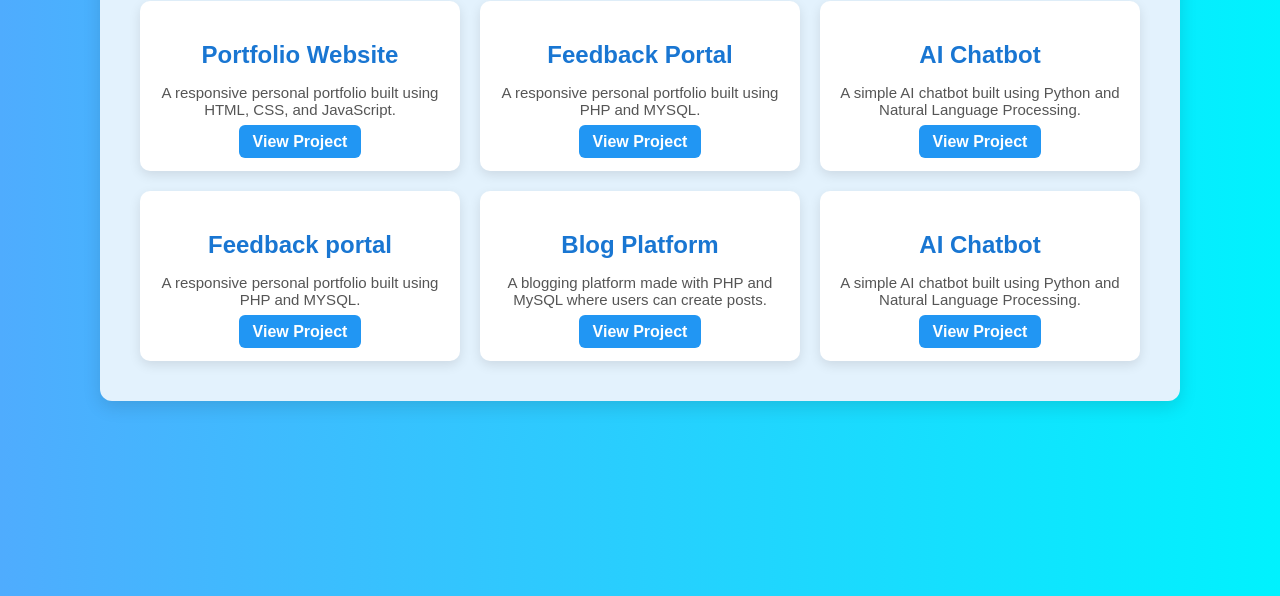
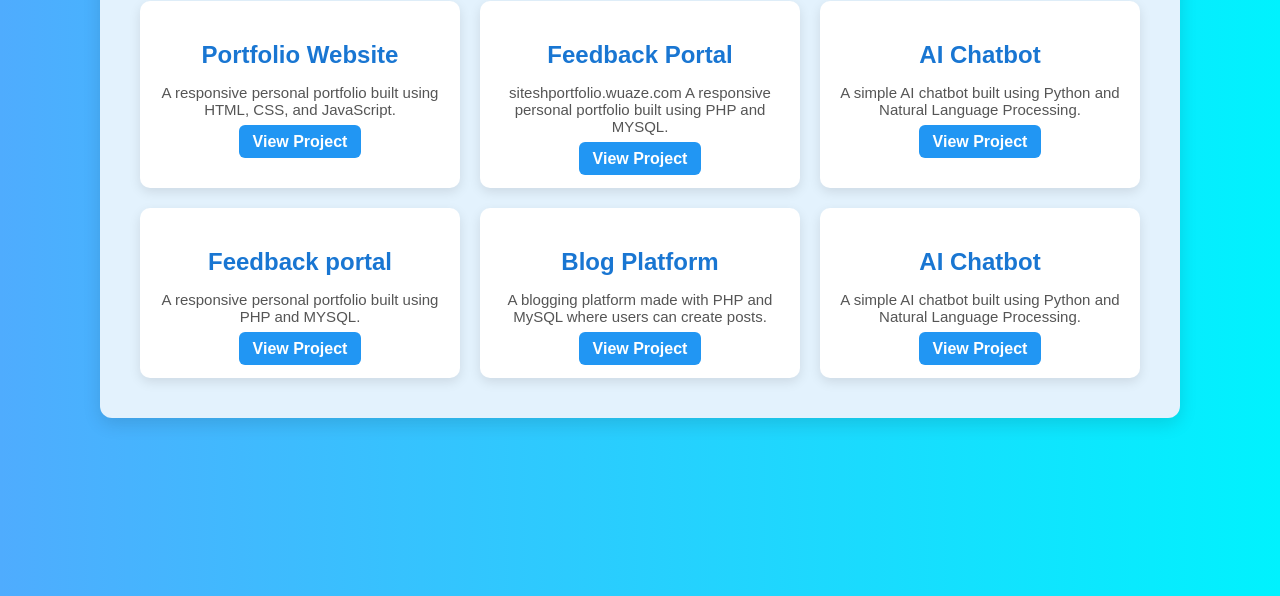
Before and after one commit to siteshh12/portfolio, a plain HTML site: page projects.html in a window 1280 px wide. Shown: the part 204-800 px from the top of the page. Drawn offline with Linux system fonts and the light colour scheme.

Commit message:
Update projects.html

```diff
--- a/projects.html
+++ b/projects.html
@@ -29,7 +29,7 @@
 
     <div class="project-card">
       <h2>Feedback Portal</h2>
-      <p>A responsive personal portfolio built using PHP and MYSQL.</p>
+      <p>siteshportfolio.wuaze.com A responsive personal portfolio built using PHP and MYSQL.</p>
       <a href="siteshportfolio.wuaze.com" target="_blank">View Project</a>
     </div>
 
```
